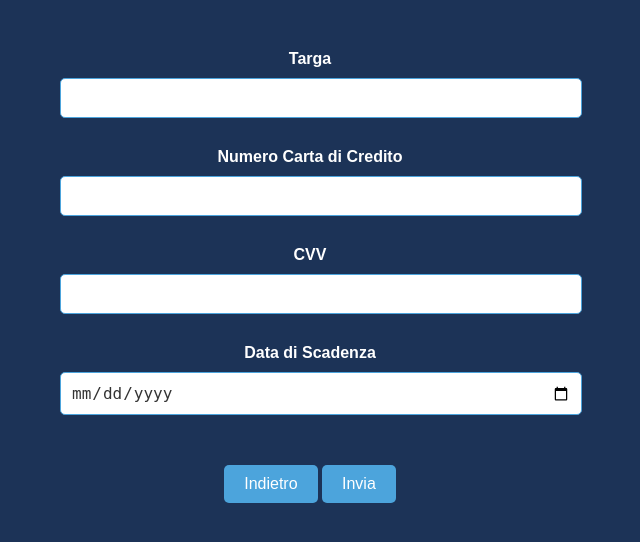
After one commit to AndreaValentini025/Way2Park, a Django app: template Way2Park/templates/Way2Park/car-registration.html in a window 1280 px wide. The commit adds this page. Shown: the top 542 px of the page, without its empty margins (330-970 px from the left). Run offline with Django 4.2, Linux system fonts and the light colour scheme; the template is opened without the code that fills it, so the values that code supplies are empty.

Commit message:
Home Page basic UI + basic cardRegistrationPage

```diff
--- /dev/null
+++ b/Way2Park/templates/Way2Park/car-registration.html
@@ -0,0 +1,69 @@
+<!DOCTYPE html>
+<html lang="en">
+<head>
+    <meta charset="UTF-8">
+    <style>
+        body{
+            background-color: #1c3357;
+            font-family: Arial, sans-serif;
+        }
+        .container{
+            width: 500px;
+            margin: 50px auto;
+            text-align: center;
+        }
+        .form-group{
+            margin: 30px 0;
+        }
+        label{
+            color: #fff;
+            font-weight: bold;
+        }
+        input[type="text"], input[type="password"], input[type="date"]{
+            width: 100%;
+            padding: 10px;
+            font-size: 16px;
+            border: 1px solid #4ca4dc;
+            border-radius: 5px;
+            margin-top: 10px;
+            color: #333;
+        }
+        .btn{
+            padding: 10px 20px;
+            background-color: #4ca4dc;
+            color: #fff;
+            border: none;
+            border-radius: 5px;
+            font-size: 16px;
+            cursor: pointer;
+            margin-top: 20px;
+        }
+    </style>
+</head>
+<body>
+    <div class="container">
+        <form>
+            <div class="form-group">
+                <label for="targa">Targa</label>
+                <input type="text" id="targa" name="targa">
+            </div>
+            <div class="form-group">
+                <label for="card-number">Numero Carta di Credito</label>
+                <input type="text" id="card-number" name="card-number">
+            </div>
+            <div class="form-group">
+                <label for="cvv">CVV</label>
+                <input type="password" id="cvv" name="cvv">
+            </div>
+            <div class="form-group">
+                <label for="scadenza">Data di Scadenza</label>
+                <input type="date" id="scadenza" name="scadenza">
+            </div>
+            <div class="form-group">
+                <button class="btn" type="button">Indietro</button>
+                <button class="btn" type="submit">Invia</button>
+            </div>
+        </form>
+    </div>
+</body>
+</html>
```
Also changed, not shown: Way2Park/templates/Way2Park/homepage.html (+120 -9 lines), Way2ParkApp/settings.py (+12 -1 lines), requirements.txt (+79 -2 lines), README.md, static/creditcard.svg (added), static/parkIcon.png (added), static/position.svg (added).
